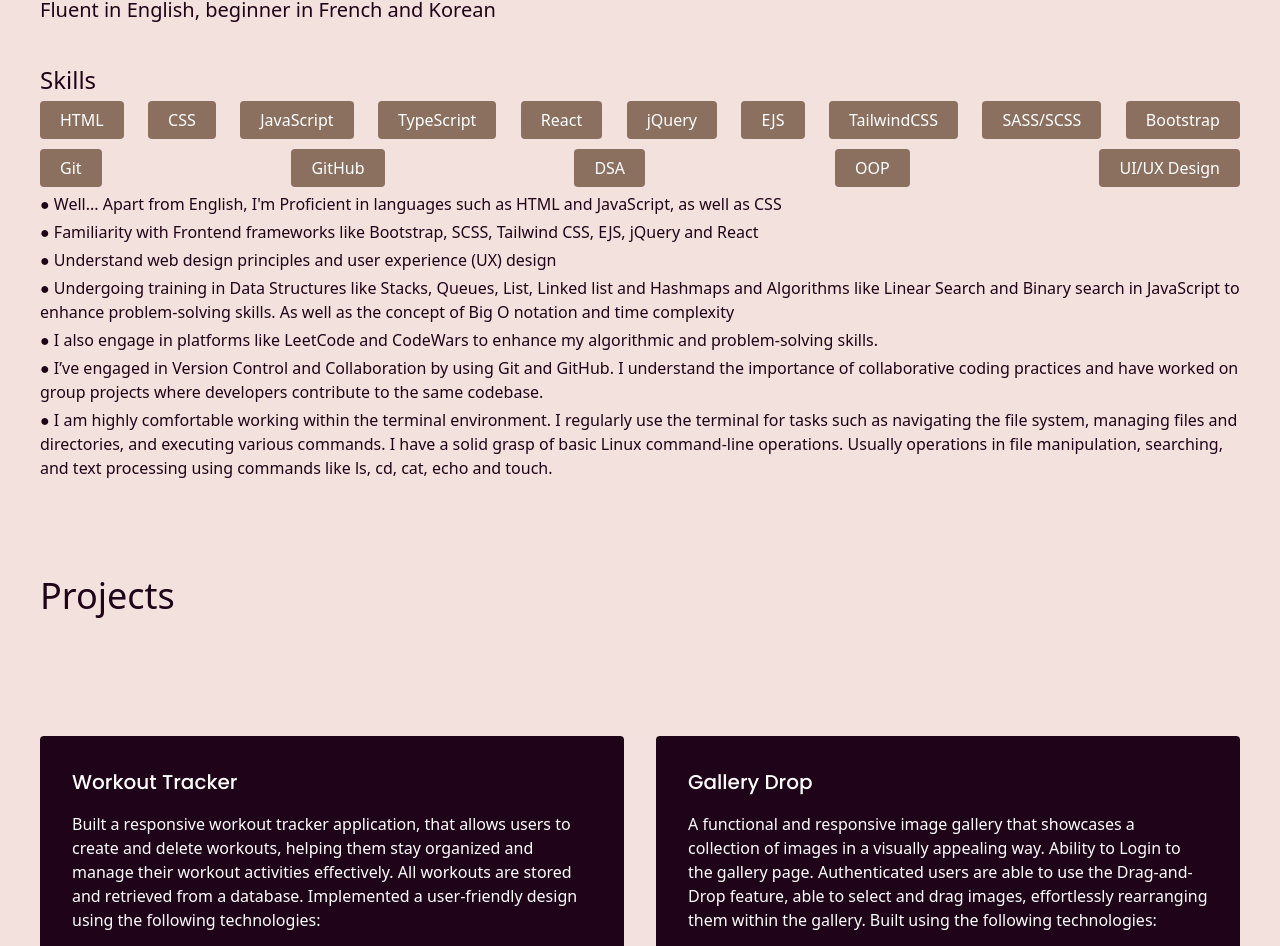
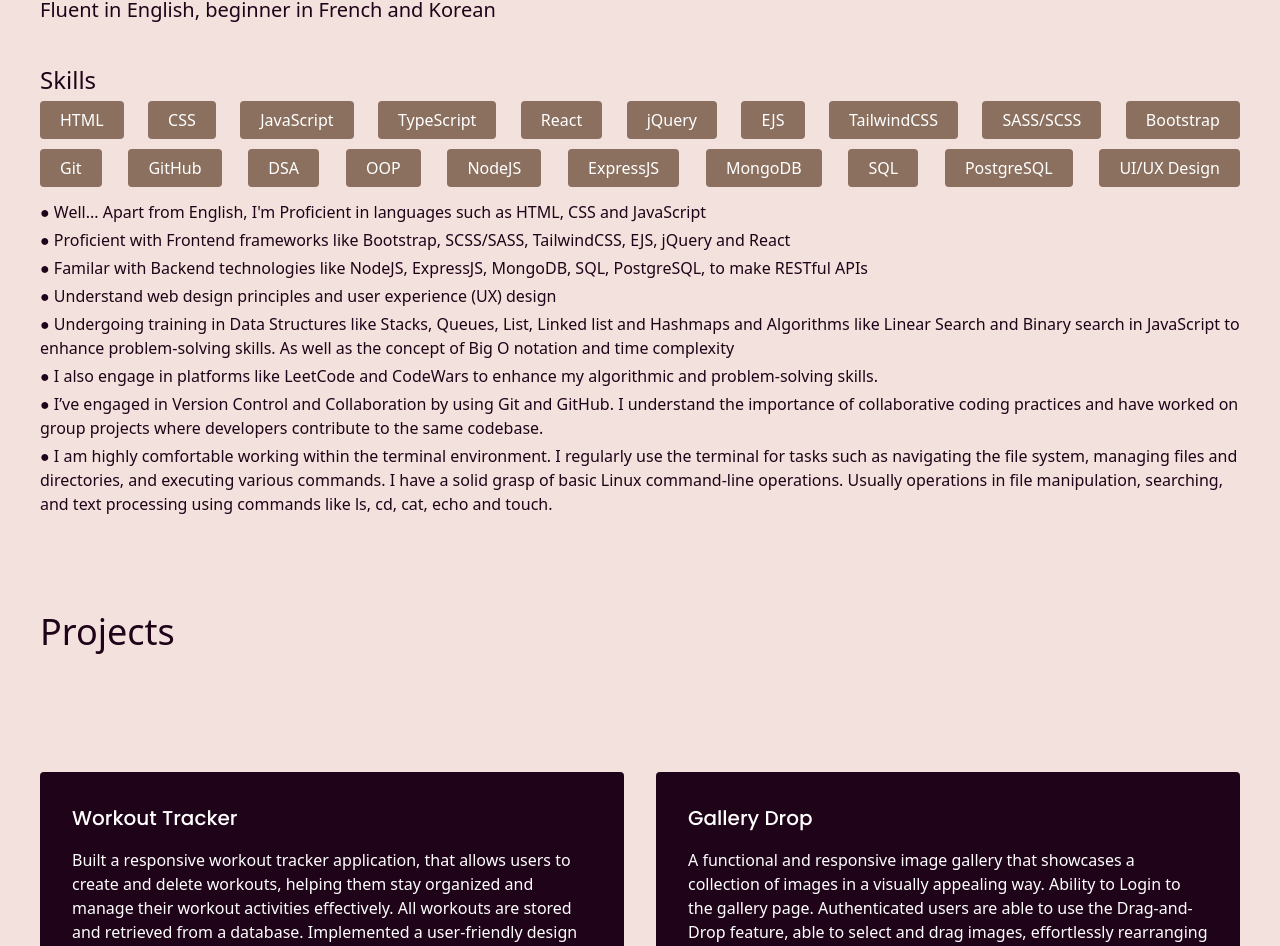
Before and after one commit to AJ1732/hngx-portfolio, a React (Vite) app: page / in a window 1280 px wide. Shown: the part 1108-2054 px from the top of the page. Built offline with nearby package versions, Linux system fonts and the light colour scheme; a web font is replaced by a local one.

Commit message:
feat: update about me section

```diff
--- a/src/components/Sections/AboutMe.jsx
+++ b/src/components/Sections/AboutMe.jsx
@@ -17,6 +17,11 @@
     'GitHub',
     'DSA',
     'OOP',
+    'NodeJS',
+    'ExpressJS',
+    'MongoDB',
+    'SQL',
+    'PostgreSQL',
     'UI/UX Design'
   ]
 
@@ -39,9 +44,10 @@
           ))}
         </ul>
 
-        <ul className='flex flex-col gap-1'>
-          <li>●	Well... Apart from English, I'm Proficient in languages such as HTML and JavaScript, as well as CSS</li>
-          <li>●	Familiarity with Frontend frameworks like Bootstrap, SCSS, Tailwind CSS, EJS, jQuery and React</li>
+        <ul className='mt-2 flex flex-col gap-1'>
+          <li>●	Well... Apart from English, I'm Proficient in languages such as HTML, CSS and JavaScript </li>
+          <li>●	Proficient with Frontend frameworks like Bootstrap, SCSS/SASS, TailwindCSS, EJS, jQuery and React</li>
+          <li>●	Familar with Backend technologies like NodeJS, ExpressJS, MongoDB, SQL, PostgreSQL, to make RESTful APIs</li>
           <li>● Understand web design principles and user experience (UX) design</li>
           <li>● Undergoing training in Data Structures like Stacks, Queues, List, Linked list and Hashmaps and Algorithms like Linear Search and Binary search in JavaScript to enhance problem-solving skills. As well as the concept of Big O notation and time complexity</li>
           <li>● I also engage in platforms like LeetCode and CodeWars to enhance my algorithmic and problem-solving skills. </li>
```
